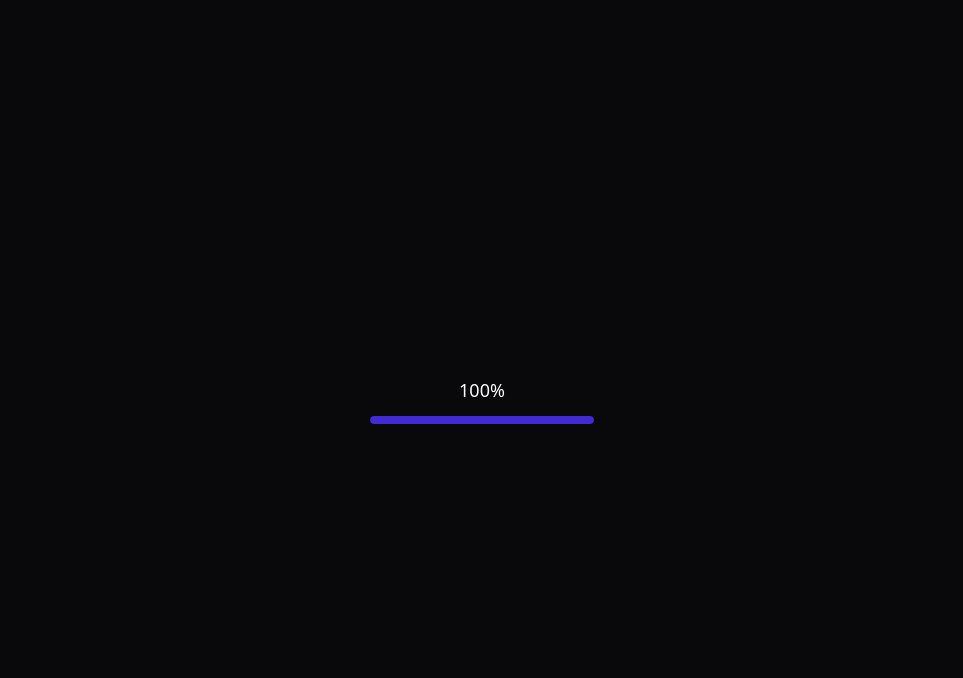
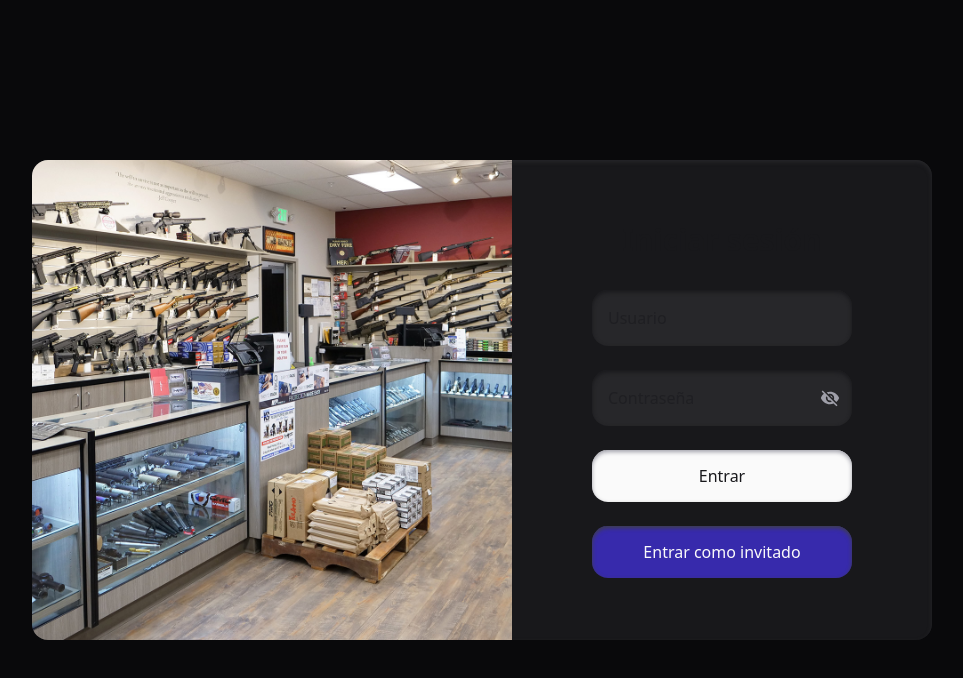
Before and after one commit to GarchoCodes/frontend-armeria, a React (Vite) app: page /login in a window 1280 px wide. Shown: the top 678 px of the page, without its empty margins (158-1121 px from the left). Built offline with nearby package versions, Linux system fonts and the light colour scheme.

Commit message:
Frontend Armeria

```diff
--- a/package.json
+++ b/package.json
@@ -12,6 +12,7 @@
   "dependencies": {
     "@headlessui/react": "^2.2.9",
     "@tailwindcss/vite": "^4.1.14",
+    "framer-motion": "^12.23.24",
     "lucide-react": "^0.548.0",
     "react": "^19.1.1",
     "react-dom": "^19.1.1",
--- a/src/App.tsx
+++ b/src/App.tsx
@@ -9,12 +9,34 @@ import Register from "./pages/Register";
 import Usuarios from "./pages/Usuarios";
 import EditarUsuario from "./pages/EditarUsuario";
 import CrearArma from "./pages/CrearArma";
-import type { JSX } from "react";
+import { useEffect, useState, type JSX } from "react";
 import EditarArma from "./pages/EditarArma";
 import ArmaCard from "./components/ArmaCard";
+import Loader from "./components/Loader";
 
 function AppRoutes() {
   const { token, role, loading } = useAuth();
+  const [showLoader, setShowLoader] = useState(false);
+
+  useEffect(() => {
+    const lastShown = localStorage.getItem("appLoaderLastShown");
+    const now = new Date().getTime();
+
+    if (!lastShown || now - parseInt(lastShown) > 7 * 24 * 60 * 60 * 1000) {
+      // Mostrar loader si nunca se mostró o han pasado más de 7 días
+      setShowLoader(true);
+      localStorage.setItem("appLoaderLastShown", now.toString());
+
+      // Ocultar loader después de 2.5s + 1s extra
+      const timeout = setTimeout(() => {
+        setShowLoader(false);
+      }, 3500);
+
+      return () => clearTimeout(timeout);
+    }
+  }, []);
+
+  if (showLoader) return <Loader />;
 
   // 🔒 Componente para proteger rutas según login/rol
   const ProtectedRoute = ({
--- a/src/components/Loader.tsx
+++ b/src/components/Loader.tsx
@@ -1,34 +1,57 @@
 import { useEffect, useState } from "react";
+import Login from "../pages/Login"; // ← importa tu componente de login
+import { motion } from "framer-motion";
 
 export default function Loader() {
-    const [progreso, setProgreso] = useState(0);
+    const [progress, setProgress] = useState(0);
+    const [cargando, setCargando] = useState(true);
 
     useEffect(() => {
-        const duracion = 2500; // 2.5 segundos
-        const pasos = 100;
-        const intervalo = duracion / pasos;
+        let intervalo: number;
 
-        const timer = setInterval(() => {
-            setProgreso((prev) => {
-                if (prev >= 100) {
-                    clearInterval(timer);
-                    return 100;
-                }
-                return prev + 1;
-            });
-        }, intervalo);
+        if (cargando) {
+            intervalo = setInterval(() => {
+                setProgress((prev) => {
+                    if (prev >= 100) {
+                        clearInterval(intervalo);
+                        setTimeout(() => setCargando(false), 1000); // espera 1 segundo tras llegar al 100%
+                        return 100;
+                    }
+                    return prev + 4; // sube cada 100ms → total ~2.5s
+                });
+            }, 100);
+        }
 
-        return () => clearInterval(timer);
-    }, []);
+        return () => clearInterval(intervalo);
+    }, [cargando]);
+
+    if (!cargando) return <Login />;
 
     return (
-        <div className="flex flex-col items-center justify-center gap-3 p-6">
-            <p className="text-white text-lg font-medium">{progreso}%</p>
+        <div className="h-screen w-screen flex flex-col items-center justify-center bg-zinc-900 text-white">
+            <motion.h1
+                initial={{ opacity: 0, y: -20 }}
+                animate={{ opacity: 1, y: 0 }}
+                transition={{ duration: 0.8 }}
+                className="text-4xl font-bold mb-10 text-indigo-400"
+            >
+                Cargando Armería ⚙️
+            </motion.h1>
+
             <progress
-                className="progress progress-primary w-56"
-                value={progreso}
+                className="progress progress-primary w-80 bg-zinc-800 h-4 rounded-full"
+                value={progress}
                 max="100"
             ></progress>
+
+            <motion.p
+                initial={{ opacity: 0 }}
+                animate={{ opacity: 1 }}
+                transition={{ delay: 0.3 }}
+                className="mt-4 text-lg text-zinc-400"
+            >
+                {progress}%
+            </motion.p>
         </div>
     );
 }
```
Also changed, not shown: 1 other file (tests, documents, lock files or other folders).
